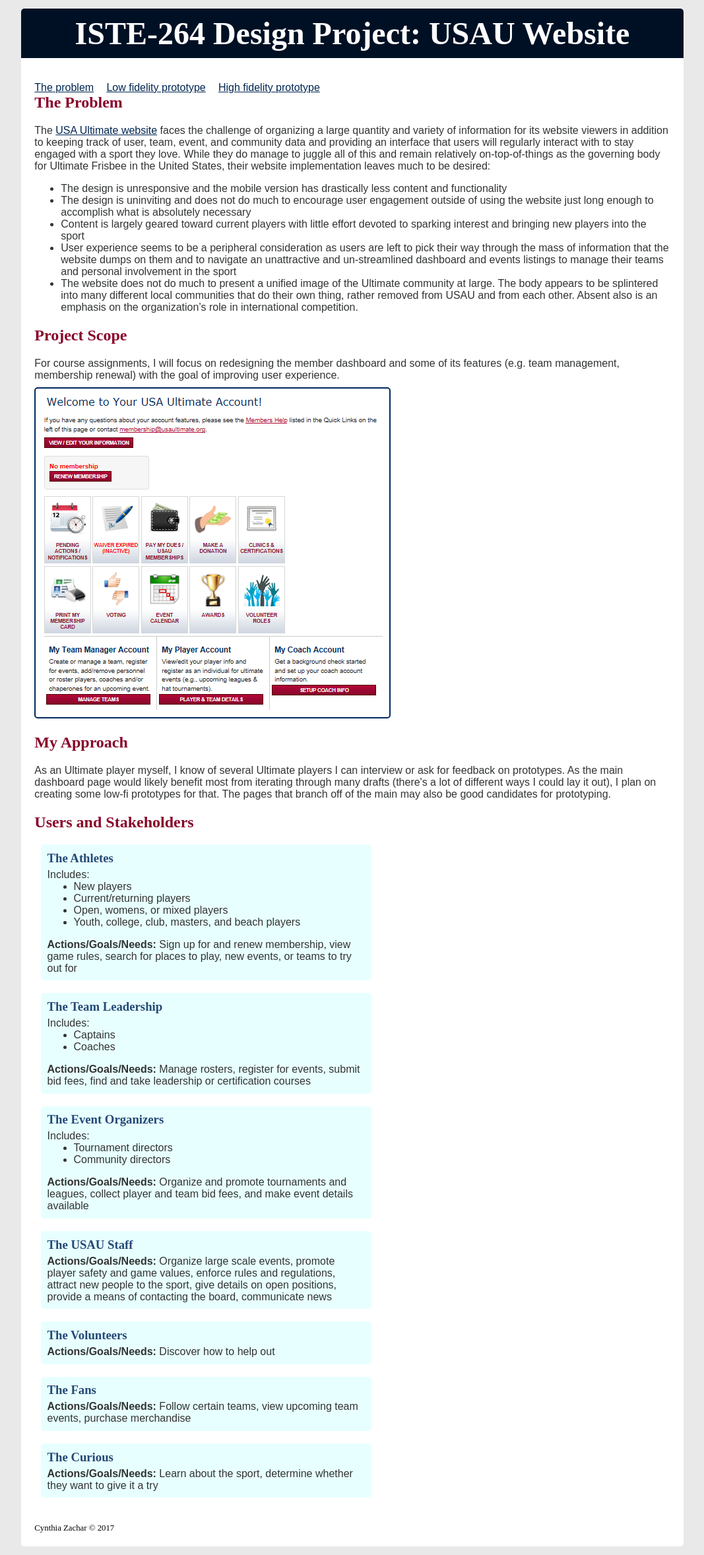
After one commit to cyzachar/cyzachar.github.io, a PHP site: page /iste264/index.html in a window 1280 px wide. The commit adds this page. Shown: the whole page at 66% size, without its empty margins (106-1173 px from the left). Run offline with PHP 8.4, Linux system fonts and the light colour scheme.

Commit message:
linked iste264 project webpages together and changed problem page to index

```diff
--- /dev/null
+++ b/iste264/index.html
@@ -0,0 +1,135 @@
+<!DOCTYPE html>
+<html>
+	<head>
+		<meta charset = "UTF-8">
+		<title>USAU Website Design Problem</title>
+		<link rel = "stylesheet" type = "text/css" media = "screen" href = "iste264.css"/>
+	</head>
+	<body>
+		<div id = "container">
+			<div id = "header">
+				<div id = "banner">
+					<h1>ISTE-264 Design Project: USAU Website</h1>
+				</div>
+			</div>
+			<div id = "content">
+				<nav>
+					<ul>
+						<li><a href = "index.html">The problem</a></li>
+						<li><a href = "low_fi.html">Low fidelity prototype</a></li>
+						<li><a href = "hi_fi.html">High fidelity prototype</a></li>
+					</ul>
+				</nav>
+        <h2>The Problem</h2>
+        <p>
+          The <a href = "http://www.usaultimate.org/index.html">USA Ultimate website</a> faces the challenge of organizing a large quantity and variety of information for its website viewers in addition to keeping track of user, team, event, and community data and providing an interface that users will regularly interact with to stay engaged with a sport they love.
+          While they do manage to juggle all of this and remain relatively on-top-of-things as the governing body for Ultimate Frisbee in the United States, their website implementation leaves much to be desired:
+        </p>
+        <ul>
+          <li>The design is unresponsive and the mobile version has drastically less content and functionality</li>
+          <li>The design is uninviting and does not do much to encourage user engagement outside of using the website just long enough to accomplish what is absolutely necessary</li>
+          <li>Content is largely geared toward current players with little effort devoted to sparking interest and bringing new players into the sport</li>
+          <li>User experience seems to be a peripheral consideration as users are left to pick their way through the mass of information that the website dumps on them and to navigate an unattractive and un-streamlined dashboard and events listings to manage their teams and personal involvement in the sport</li>
+          <li>The website does not do much to present a unified image of the Ultimate community at large.  The body appears to be splintered into many different local communities that do their own thing, rather removed from USAU and from each other.  Absent also is an emphasis on the organization’s role in international competition.</li>
+        </ul>
+				<div id = "scope">
+					<h2>Project Scope</h2>
+	        <p>
+	          For course assignments, I will focus on redesigning the member dashboard and some of its features (e.g. team management, membership renewal) with the goal of improving user experience.
+	        </p>
+					<img src = "usauDash.png"/>
+				</div>
+
+				<h2>My Approach</h2>
+				<p>
+					As an Ultimate player myself, I know of several Ultimate players I can interview or ask for feedback on prototypes.
+					As the main dashboard page would likely benefit most from iterating through many drafts (there's a lot of different ways I could lay it out), I plan on creating some low-fi prototypes for that.
+					The pages that branch off of the main may also be good candidates for prototyping.
+        </p>
+
+				<h2>Users and Stakeholders</h2>
+
+				<div class = "stakeholder">
+					<h3>The Athletes</h3>
+					<div class = "groupIncludes">
+						<p>Includes:</p>
+						<ul>
+							<li>New players</li>
+							<li>Current/returning players</li>
+							<li>Open, womens, or mixed players</li>
+							<li>Youth, college, club, masters, and beach players</li>
+						</ul>
+					</div>
+	        <p>
+							<span class = "bold">Actions/Goals/Needs:</span>
+							Sign up for and renew membership, view game rules, search for places to play, new events, or teams to try out for
+	        </p>
+				</div>
+
+				<div class = "stakeholder">
+					<h3>The Team Leadership</h3>
+					<div class = "groupIncludes">
+						<p>Includes:</p>
+						<ul>
+							<li>Captains</li>
+							<li>Coaches</li>
+						</ul>
+					</div>
+	        <p>
+						<span class = "bold">Actions/Goals/Needs:</span>
+						Manage rosters, register for events, submit bid fees, find and take leadership or certification courses
+	        </p>
+				</div>
+
+				<div class = "stakeholder">
+					<h3>The Event Organizers</h3>
+					<div class = "groupIncludes">
+						<p>Includes:</p>
+						<ul>
+							<li>Tournament directors</li>
+							<li>Community directors</li>
+						</ul>
+					</div>
+		      <p>
+						<span class = "bold">Actions/Goals/Needs:</span>
+						Organize and promote tournaments and leagues, collect player and team bid fees, and make event details available
+		      </p>
+				</div>
+
+				<div class = "stakeholder">
+					<h3>The USAU Staff</h3>
+	        <p>
+						<span class = "bold">Actions/Goals/Needs:</span>
+						Organize large scale events, promote player safety and game values, enforce rules and regulations, attract new people to the sport, give details on open positions, provide a means of contacting the board, communicate news
+	        </p>
+				</div>
+
+				<div class = "stakeholder">
+					<h3>The Volunteers</h3>
+	        <p>
+						<span class = "bold">Actions/Goals/Needs:</span>
+						Discover how to help out
+	        </p>
+				</div>
+
+				<div class = "stakeholder">
+					<h3>The Fans</h3>
+	        <p>
+						<span class = "bold">Actions/Goals/Needs:</span>
+						Follow certain teams, view upcoming team events, purchase merchandise
+	        </p>
+				</div>
+
+				<div class = "stakeholder">
+					<h3>The Curious</h3>
+					<p>
+						<span class = "bold">Actions/Goals/Needs:</span>
+						Learn about the sport, determine whether they want to give it a try
+	        </p>
+				</div>
+
+				<footer>Cynthia Zachar &copy; 2017</footer>
+			</div>
+		</div>
+	</body>
+</html>
--- a/iste264/iste264.css
+++ b/iste264/iste264.css
@@ -31,6 +31,7 @@
 
 h2{
   color: #88062A;
+  clear: both;
 }
 
 p, li{
@@ -115,3 +116,14 @@
   clear: both;
   padding-top: 2%;
 }
+
+  nav ul{
+    list-style-type: none;
+    padding: 0;
+  }
+
+    nav ul li{
+      display: inline;
+      float: left;
+      padding-right: 2%;
+    }
```
Also changed, not shown: iste264/hi_fi.html (+8 -0 lines), iste264/low_fi.html (+7 -0 lines).
